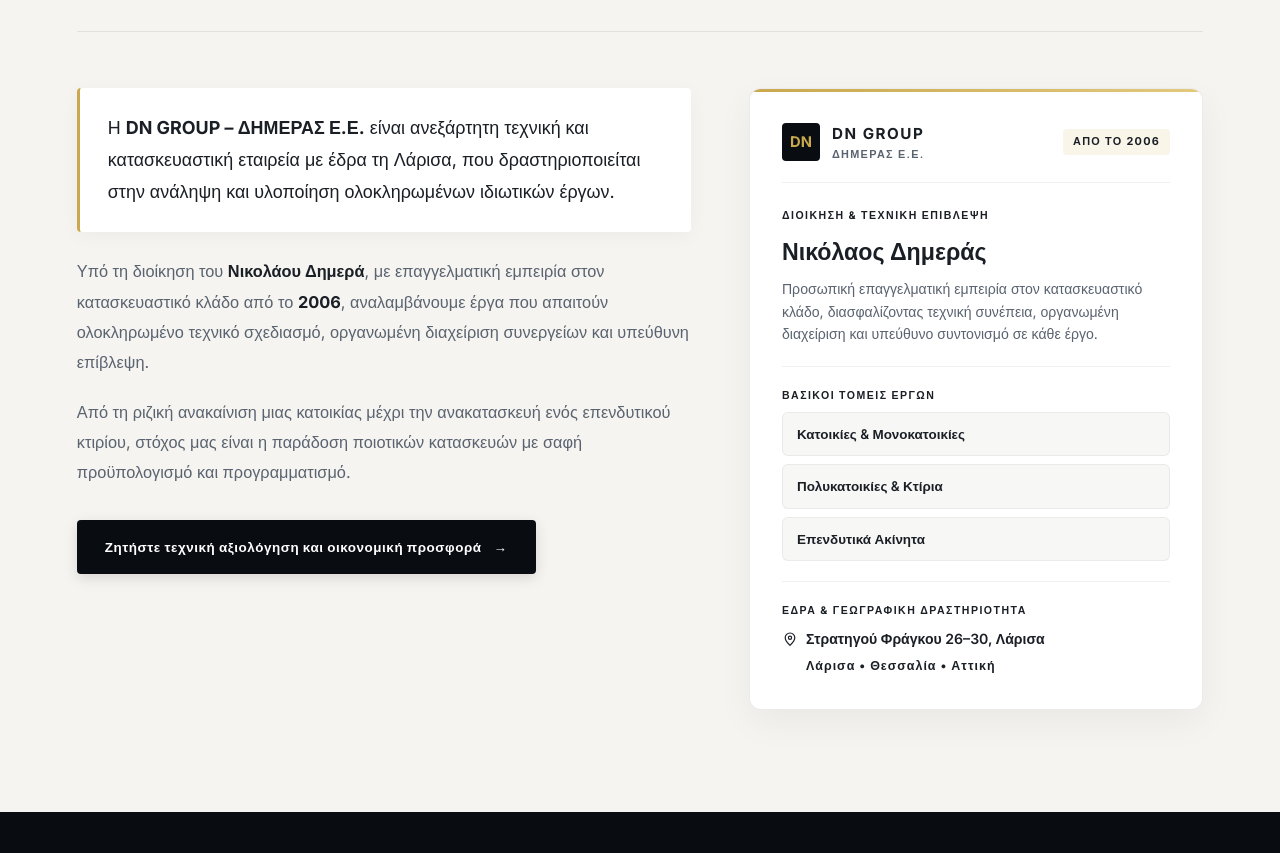
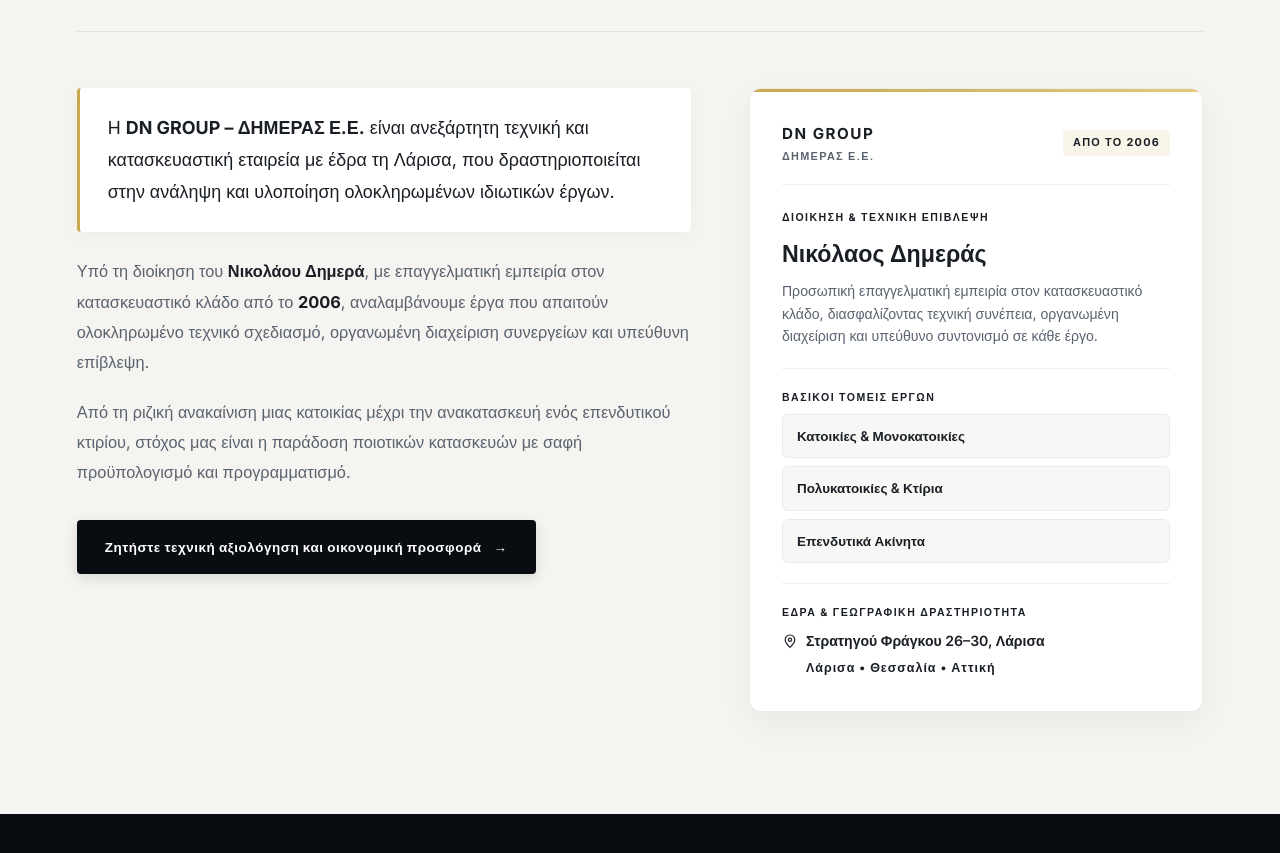
Before and after one commit to vaggelismpomponis/dimeras, a Next.js app: page / in a window 1280 px wide. Shown: the part 1046-1899 px from the top of the page. Built offline with nearby package versions, Linux system fonts and the light colour scheme.

Commit message:
Remove DN square icon from company dossier card

```diff
--- a/src/app/globals.css
+++ b/src/app/globals.css
@@ -1152,20 +1152,8 @@ button:focus {
 
 .cdc-brand {
   display: flex;
-  align-items: center;
-  gap: 12px;
-}
-
-.cdc-mark {
-  display: grid;
-  place-items: center;
-  width: 38px;
-  height: 38px;
-  background: var(--bg-deep);
-  color: var(--gold);
-  font-weight: 800;
-  font-size: 0.92rem;
-  border-radius: 4px;
+  flex-direction: column;
+  gap: 2px;
 }
 
 .cdc-title {
@@ -3166,11 +3154,6 @@ button:focus {
     padding-bottom: 12px;
   }
 
-  .cdc-mark {
-    width: 38px;
-    height: 38px;
-    font-size: 1rem;
-  }
 
   .cdc-title {
     font-size: 0.95rem;
--- a/src/components/Company.tsx
+++ b/src/components/Company.tsx
@@ -79,11 +79,8 @@ export default function Company() {
               {/* Card Top */}
               <div className="cdc-header">
                 <div className="cdc-brand">
-                  <span className="cdc-mark">DN</span>
-                  <div>
-                    <strong className="cdc-title">DN GROUP</strong>
-                    <span className="cdc-legal">ΔΗΜΕΡΑΣ Ε.Ε.</span>
-                  </div>
+                  <strong className="cdc-title">DN GROUP</strong>
+                  <span className="cdc-legal">ΔΗΜΕΡΑΣ Ε.Ε.</span>
                 </div>
                 <span className="cdc-tag">ΑΠΟ ΤΟ 2006</span>
               </div>
```
